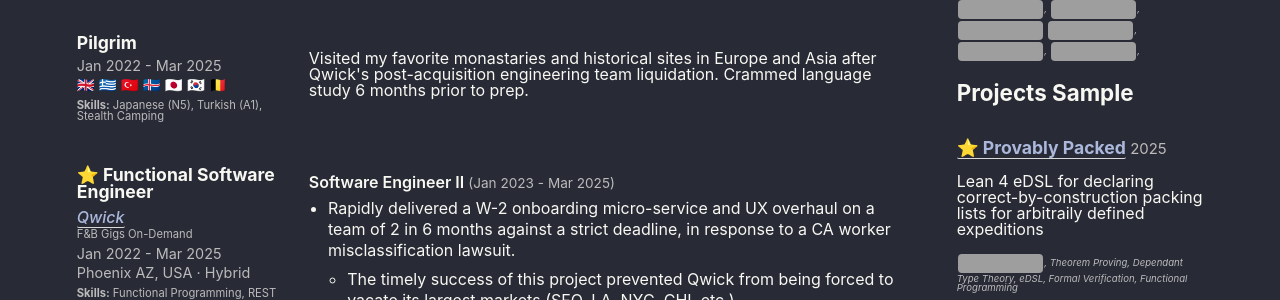
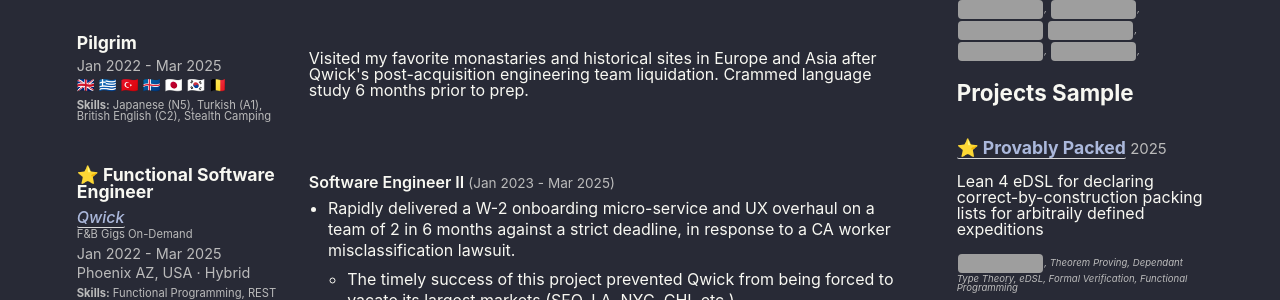
Before and after one commit to HaydenLeBaron/HaydenLeBaron.github.io, a Jekyll site: the page built from _pages/index.html, in a window 1280 px wide and 900 px high, scrolled down 459 px, cut to the strip 162-462 px from the top of the window. Built offline with Jekyll 4.4.1, drawn with Linux system fonts in a browser that asks for light colours; grey boxes are pictures that could not be loaded.

Commit message:
add: British english to resume

```diff
--- a/_pages/index.html
+++ b/_pages/index.html
@@ -81,7 +81,7 @@ permalink: /
       <!-- <h4><span class="sub-tenure">(Mar 2025 - Jul 2025)</span></h4> -->
       <time class="tenure">Jan 2022 - Mar 2025</time>
       <div class="location">🇬🇧 🇬🇷 🇹🇷 🇮🇸 🇯🇵 🇰🇷 🇧🇪</div>
-      <p class="skills"><strong>Skills:</strong> Japanese (N5), Turkish (A1), Stealth Camping</p>
+      <p class="skills"><strong>Skills:</strong> Japanese (N5), Turkish (A1), British English (C2), Stealth Camping</p>
     </div>
     <div class="position-content">
       <p>Visited my favorite monastaries and historical sites in Europe and Asia after Qwick's post-acquisition engineering team liquidation. Crammed language study 6 months prior to prep.</p>
--- a/simple-resume.html
+++ b/simple-resume.html
@@ -376,7 +376,7 @@
                     <div class="position-sidebar">
                         <h3>App Developer</h3>
                         <div class="company">Δy: Senior Capstone</div>
-                        <time class="tenure">Oct 2020 - Nov 2021</time>
+                        <time class="tenure">Mar 2020 - Nov 2021</time>
                         <p class="skills"><strong>Skills:</strong> Greenfield Development, Dart, Flutter, Firebase</p>
                     </div>
                     <div class="position-content">
```
Also changed, not shown: 1 other file.
